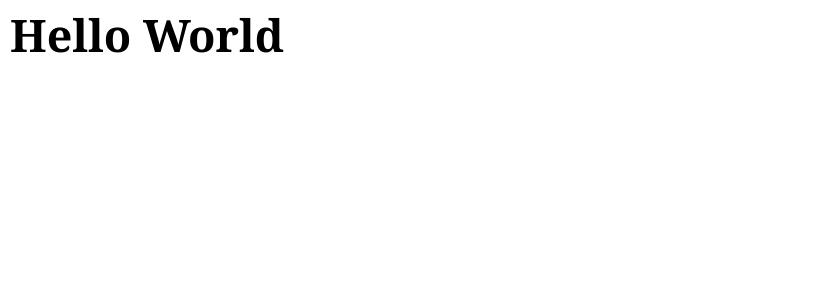
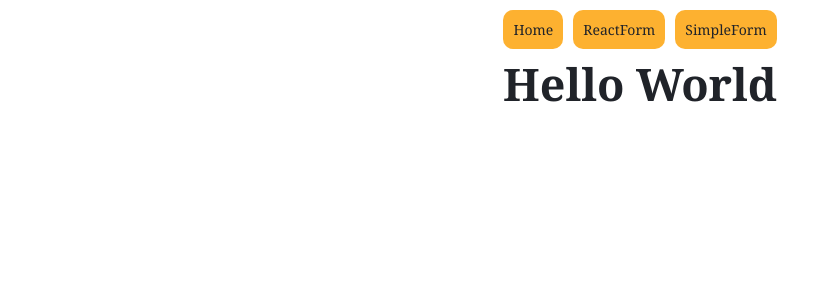
Before and after one commit to spacepocket1985/React2024Q3, a React (Vite) app: page /main in a window 1280 px wide. Shown: the top 300 px of the page, without its empty margins (0-829 px from the left). Built offline with nearby package versions, Linux system fonts and the light colour scheme.

Commit message:
feat: add base structure

```diff
--- a/src/App.tsx
+++ b/src/App.tsx
@@ -1,12 +1,14 @@
 import { BrowserRouter as Router } from 'react-router-dom';
 
+import Menu from './components/menu/Menu';
 import { AppRouter } from './routes/AppRouter';
 
-import './index.css';
+import './styles/global.css';
 
 const App = (): JSX.Element => {
   return (
     <Router>
+      <Menu />
       <AppRouter />
     </Router>
   );
--- /dev/null
+++ b/src/components/menu/Menu.tsx
@@ -0,0 +1,16 @@
+import { Link } from 'react-router-dom';
+import { RoutePaths } from '../../routes/routePaths';
+import styles from '../../styles/Menu.module.css';
+
+const Menu = (): JSX.Element => {
+  return (
+    <nav>
+      <Link to={RoutePaths.MainPage} className={styles.menuLink}>Home</Link>
+      <Link to={RoutePaths.ReactFrom} className={styles.menuLink}>ReactForm</Link>
+      <Link to={RoutePaths.SimpleForm} className={styles.menuLink}>SimpleForm</Link>
+
+    </nav>
+  );
+};
+
+export default Menu;
--- a/src/main.tsx
+++ b/src/main.tsx
@@ -5,13 +5,10 @@ import App from './App';
 import { store } from './store/store';
 import ErrorBoundary from './components/errorBoundary/ErrorBoundary';
 
-import './index.css';
-
-
 ReactDOM.createRoot(document.getElementById('root')!).render(
   <ErrorBoundary>
     <Provider store={store}>
-        <App />
+      <App />
     </Provider>
   </ErrorBoundary>
 );
--- /dev/null
+++ b/src/pages/ReactFrom.tsx
@@ -0,0 +1,3 @@
+export const ReactFrom = (): JSX.Element => {
+  return <h1>ReactFrom</h1>;
+};
--- /dev/null
+++ b/src/pages/SimpleFrom.tsx
@@ -0,0 +1,3 @@
+export const SimpleFrom = (): JSX.Element => {
+  return <h1>SimpleFrom</h1>;
+};
--- a/src/routes/routePaths.ts
+++ b/src/routes/routePaths.ts
@@ -1,4 +1,6 @@
 export enum RoutePaths {
   MainPage = '/main',
+  ReactFrom = '/react-form',
+  SimpleForm = '/simple-form',
   PAGE404 = '*',
 }
--- a/src/store/slices/formReactSlice.ts
+++ b/src/store/slices/formReactSlice.ts
@@ -1,4 +1,4 @@
-import { createSlice } from '@reduxjs/toolkit';
+import { createSlice, PayloadAction } from '@reduxjs/toolkit';
 import { FormDataType } from '../../types';
 
 const initialState: FormDataType = {
@@ -17,7 +17,8 @@ const formReactSlice = createSlice({
   name: 'formReact',
   initialState,
   reducers: {
-    setFormReactData: (state, action) => (state = action.payload),
+    setFormReactData: (state, action: PayloadAction<FormDataType>) =>
+      (state = action.payload),
   },
 });
 
--- /dev/null
+++ b/src/styles/Menu.module.css
@@ -0,0 +1,14 @@
+.menuLink {
+  padding: 1rem;
+  color: var(--title-color);
+  background-color: var(--secondary-color);
+  border-radius: 1rem;
+  font-size: 1.4rem;
+  transition: all .3s;
+}
+
+.menuLink:hover {
+  scale: 1.1;
+  background-color: var(--switcher-color);
+
+}
--- a/src/index.css
+++ b/src/styles/global.css
@@ -22,61 +22,42 @@ h3 {
 }
 
 a {
-  font-weight: 500;
-  color: #646cff;
-  text-decoration: inherit;
-}
-a:hover {
-  color: #535bf2;
+  text-decoration: none;
 }
 
 body {
-  margin: 0;
-  display: flex;
-  text-align: center;
   font-size: 1.4rem;
-  transition: background-color 0.3s;
-}
 
-.base {
-  position: relative;
-  display: flex;
-  flex-direction: column;
-  align-items: center;
-  justify-content: center;
-
-  width: 100vw;
-}
-
-.light {
   --white: #fff;
   --title-color: #202329;
   --subTitle-color: var(--white);
   --main-color: #272b33;
   --secondary-color: #fdb130;
   --third-color: #ba2130;
-  --fourth-color: #fff;
   --bg-color: var(--white);
   --bg-color-second: var(--white);
   --switcher-color: #f54e0c;
   background-color: var(--bg-color);
 }
 
-.dark {
-  --main-color: rgb(119, 116, 114);
-  --secondary-color: #06936b;
-  --third-color: #033e20;
-  --title-color: #fdb130;
-  --bg-color: #272b33;
-  color: #fff;
-  --switcher-color: var(--secondary-color);
-  background-color: var(--bg-color);
-  --bg-color-second: rgb(59, 52, 52);
+#root {
+  margin: 0;
+  display: flex;
+  flex-direction: column;
+  text-align: center;
 }
 
 h1 {
   font-size: 3.2em;
   line-height: 1.1;
+}
+
+nav {
+  margin-top: 1rem;
+  display: flex;
+  align-items: center;
+  justify-content: center;
+  gap: 1rem;
 }
 
 button {
```
Also changed, not shown: src/routes/routes.ts (+10 -0 lines).
